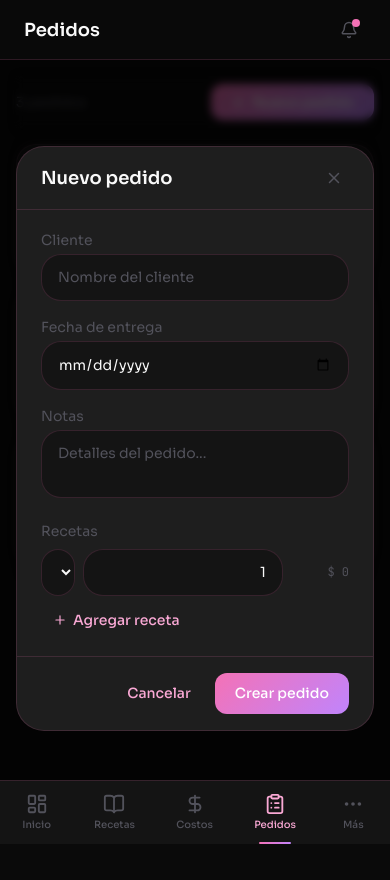
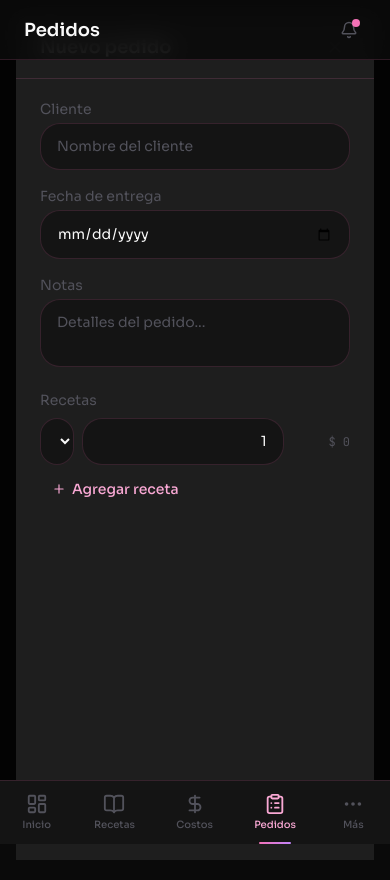
Before and after one commit to LeoSaracco/baky, a React (Vite) app: page /baky/pedidos in a window 390 px wide. Both pictures are taken after a click on the button "Nuevo pedido". Built offline with nearby package versions, Linux system fonts and the light colour scheme.

Commit message:
chore: add responsive layout fixes for iPhone, validate checklists, and establish README with documentation and screenshots

```diff
--- a/src/components/ui/Modal.tsx
+++ b/src/components/ui/Modal.tsx
@@ -1,5 +1,6 @@
 import React, { useEffect } from 'react';
 import { X } from 'lucide-react';
+import { useIsMobile } from '../../hooks/useMediaQuery';
 
 interface ModalProps {
   open: boolean;
@@ -18,6 +19,8 @@ export const Modal: React.FC<ModalProps> = ({
   size = 'md',
   footer,
 }) => {
+  const isMobile = useIsMobile();
+
   useEffect(() => {
     if (open) {
       document.body.style.overflow = 'hidden';
@@ -53,17 +56,14 @@ export const Modal: React.FC<ModalProps> = ({
       />
       {/* Modal */}
       <div
-        className={`relative w-full ${sizes[size]} animate-slide-up`}
+        className={`relative w-full animate-slide-up flex flex-col ${
+          isMobile
+            ? 'h-[100dvh] max-w-full rounded-none m-0 border-0'
+            : `${sizes[size]} max-h-[90vh] m-auto rounded-[var(--radius-xl)] border border-[var(--border-subtle)]`
+        }`}
         style={{
           background: 'var(--bg-elevated)',
-          border: '1px solid var(--border-subtle)',
-          borderRadius: 'var(--radius-xl)',
           boxShadow: 'var(--shadow-lg)',
-          maxHeight: '90vh',
-          display: 'flex',
-          flexDirection: 'column',
-          margin: 'auto',
-          alignSelf: 'center',
         }}
       >
         {/* Header */}
--- a/src/components/ui/Tabs.tsx
+++ b/src/components/ui/Tabs.tsx
@@ -17,7 +17,7 @@ interface TabsProps {
 export const Tabs: React.FC<TabsProps> = ({ tabs, activeTab, onChange, className = '' }) => {
   return (
     <div
-      className={`flex gap-1 p-1 rounded-xl ${className}`}
+      className={`flex overflow-x-auto scrollbar-hide whitespace-nowrap gap-1 p-1 rounded-xl ${className}`}
       style={{ background: 'var(--bg-overlay)' }}
     >
       {tabs.map((tab) => {
```
Also changed, not shown: src/index.css (+15 -0 lines), 10 other files (tests, documents, lock files or other folders).
